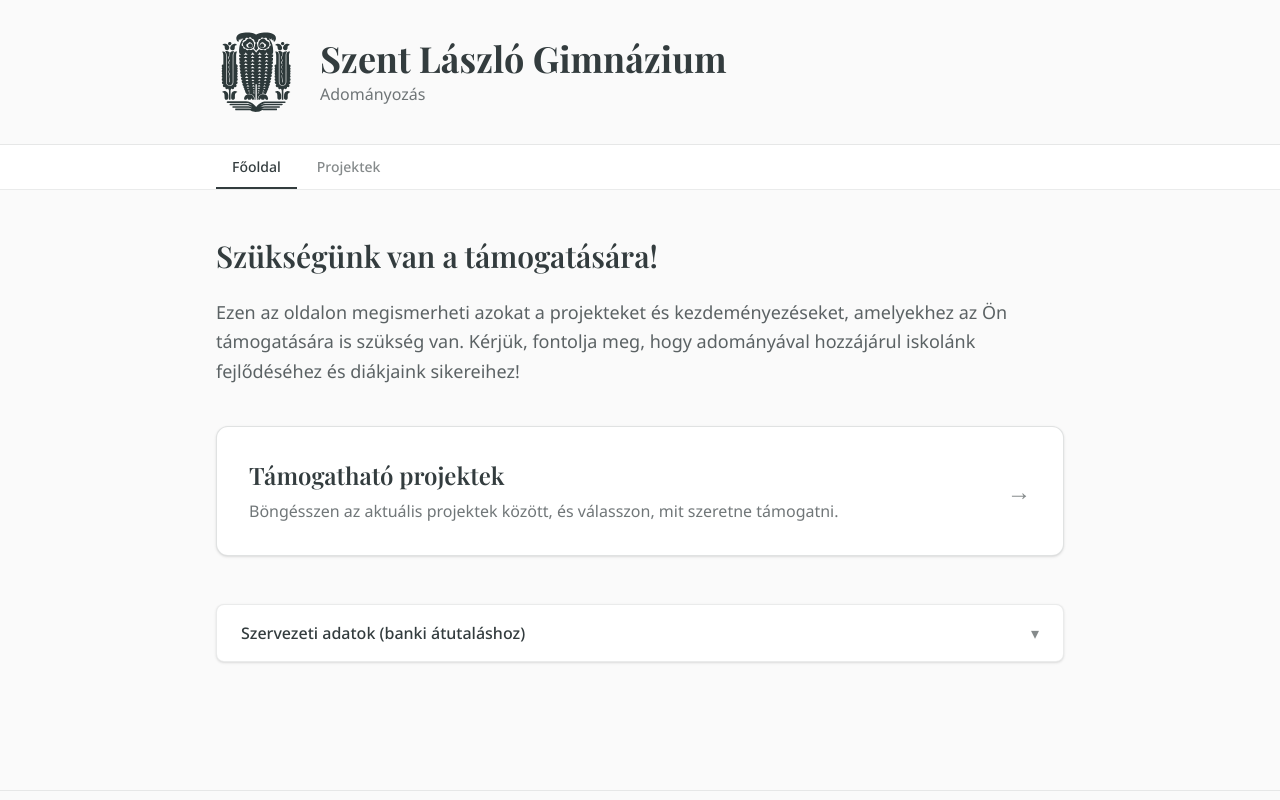
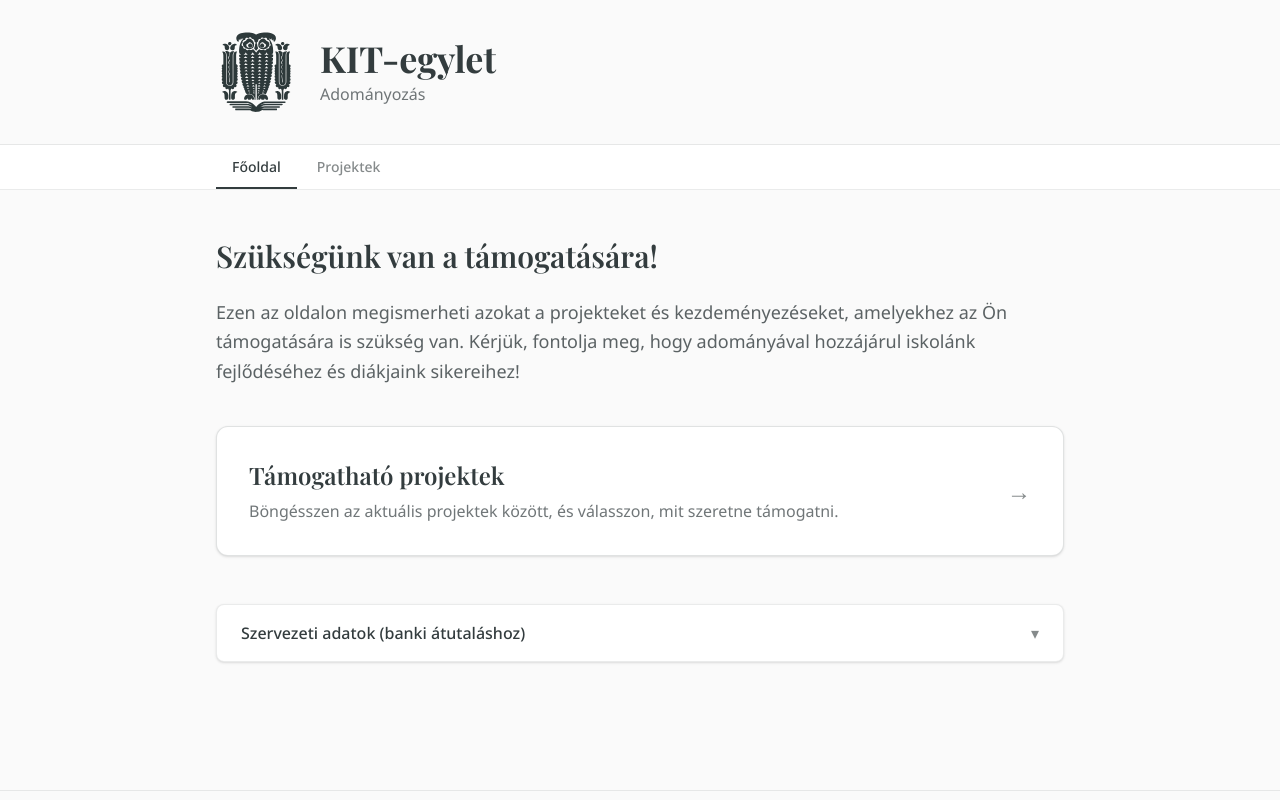
Before and after one commit to PstasDev/szlg-adomany, a Next.js app: page / in a window 1280 px wide. Shown: the top 800 px of the page. Built offline with nearby package versions, Linux system fonts and the light colour scheme; no server answers.

Commit message:
Update Header.tsx

```diff
--- a/app/components/Header.tsx
+++ b/app/components/Header.tsx
@@ -23,7 +23,7 @@ export default function Header({ subtitle = 'Adományozás' }: HeaderProps) {
           </div>
           <div>
             <h1 className="text-3xl md:text-4xl font-bold text-[#333C3E] font-serif">
-              Szent László Gimnázium
+              KIT-egylet
             </h1>
             <p className="text-[#333C3E]/70 mt-1">{subtitle}</p>
           </div>
```
